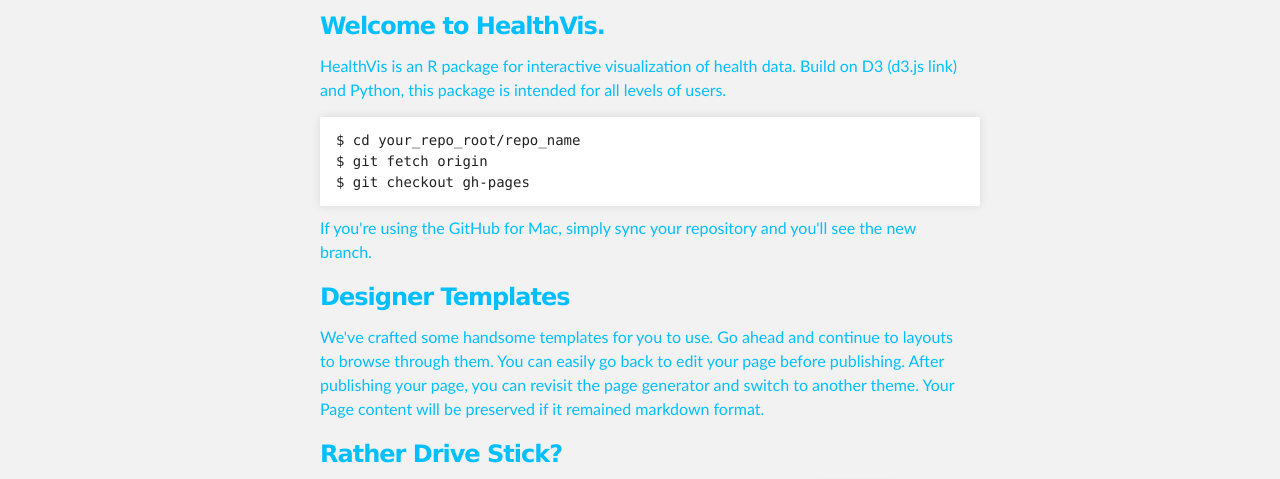
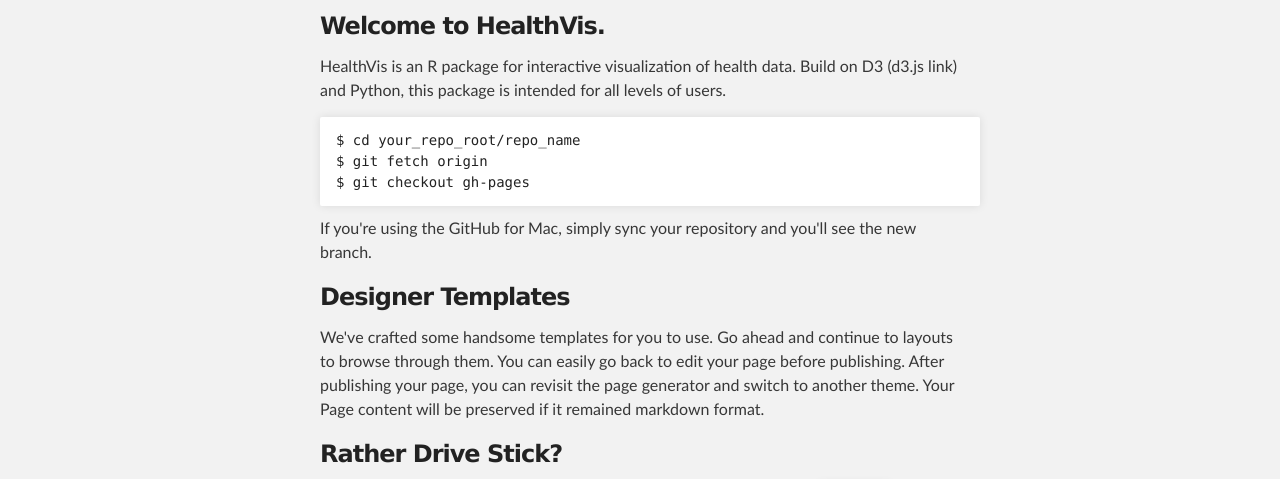
Before and after one commit to prpatil/healthvis.github.com, a plain HTML site: page index.html in a window 1280 px wide. Shown: the part 252-731 px from the top of the page. Drawn offline with Linux system fonts and the light colour scheme.

Commit message:
Update stylesheets/stylesheet.css

```diff
--- a/stylesheets/stylesheet.css
+++ b/stylesheets/stylesheet.css
@@ -57,8 +57,8 @@ Theme Styles
 
 body {
   box-sizing: border-box;
-  color:#00BFFF;
-  background: #00BFFF;
+  color:#373737;
+  background: #212121;
   font-size: 16px;
   font-family: 'Myriad Pro', Calibri, Helvetica, Arial, sans-serif;
   line-height: 1.5;
@@ -68,7 +68,7 @@ body {
 h1, h2, h3, h4, h5, h6 {
   margin: 10px 0;
   font-weight: 700;
-  color:#00BFFF;
+  color:#222222;
   font-family: 'Lucida Grande', 'Calibri', Helvetica, Arial, sans-serif;
   letter-spacing: -1px;
 }
```
